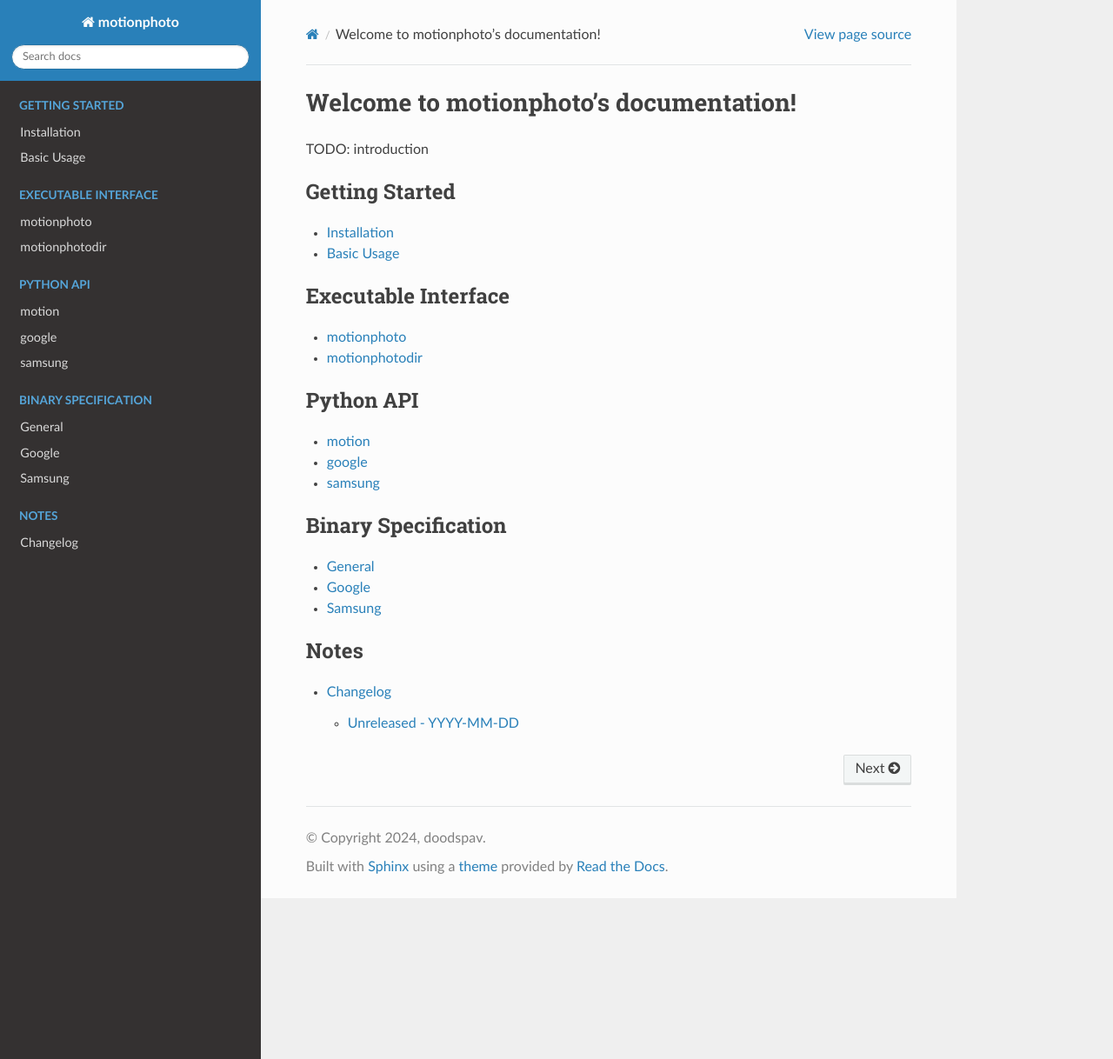
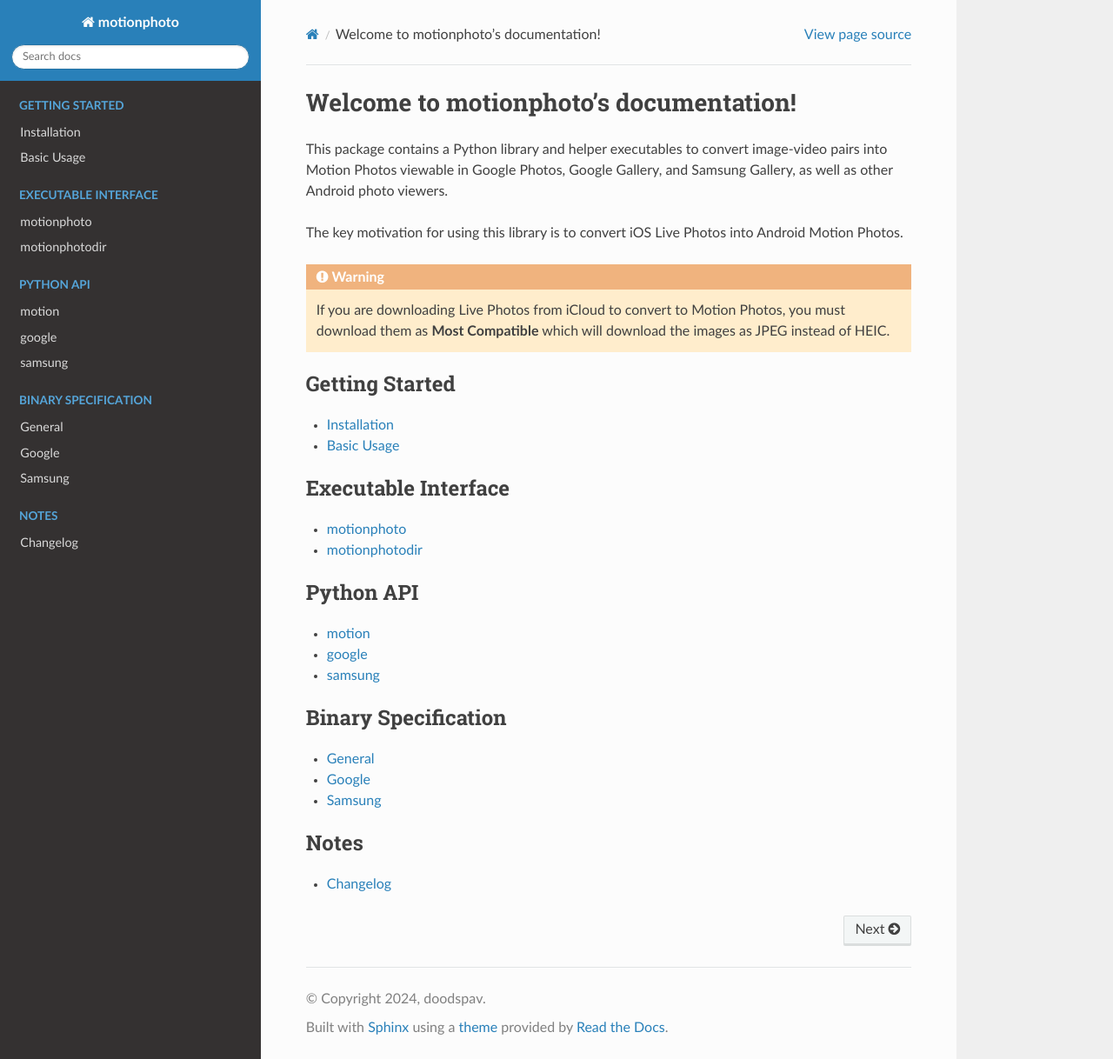
Before and after one commit to doodspav/motionphoto, a Sphinx documentation site: the page built from docs/source/index.rst, in a window 1280 px wide and 1218 px high. Shown: the whole window at 87% size. Built offline with Sphinx 7.4.7 and the Read the Docs theme 2.0.0, drawn with Linux system fonts in a browser that asks for light colours.

Commit message:
GHI #4 Add introduction to docs
Signed-off-by: doodspav <doodspav@gmail.com>

```diff
--- a/docs/source/index.rst
+++ b/docs/source/index.rst
@@ -6,7 +6,14 @@
 Welcome to motionphoto's documentation!
 =======================================
 
-TODO: introduction
+This package contains a Python library and helper executables to convert image-video pairs into Motion Photos
+viewable in Google Photos, Google Gallery, and Samsung Gallery, as well as other Android photo viewers.
+
+The key motivation for using this library is to convert iOS Live Photos into Android Motion Photos.
+
+.. warning::
+   If you are downloading Live Photos from iCloud to convert to Motion Photos, you must download them as
+   **Most Compatible** which will download the images as JPEG instead of HEIC.
 
 .. toctree::
    :maxdepth: 1
```
Also changed, not shown: other parts of docs/source/index.rst (+1 -1 lines).
